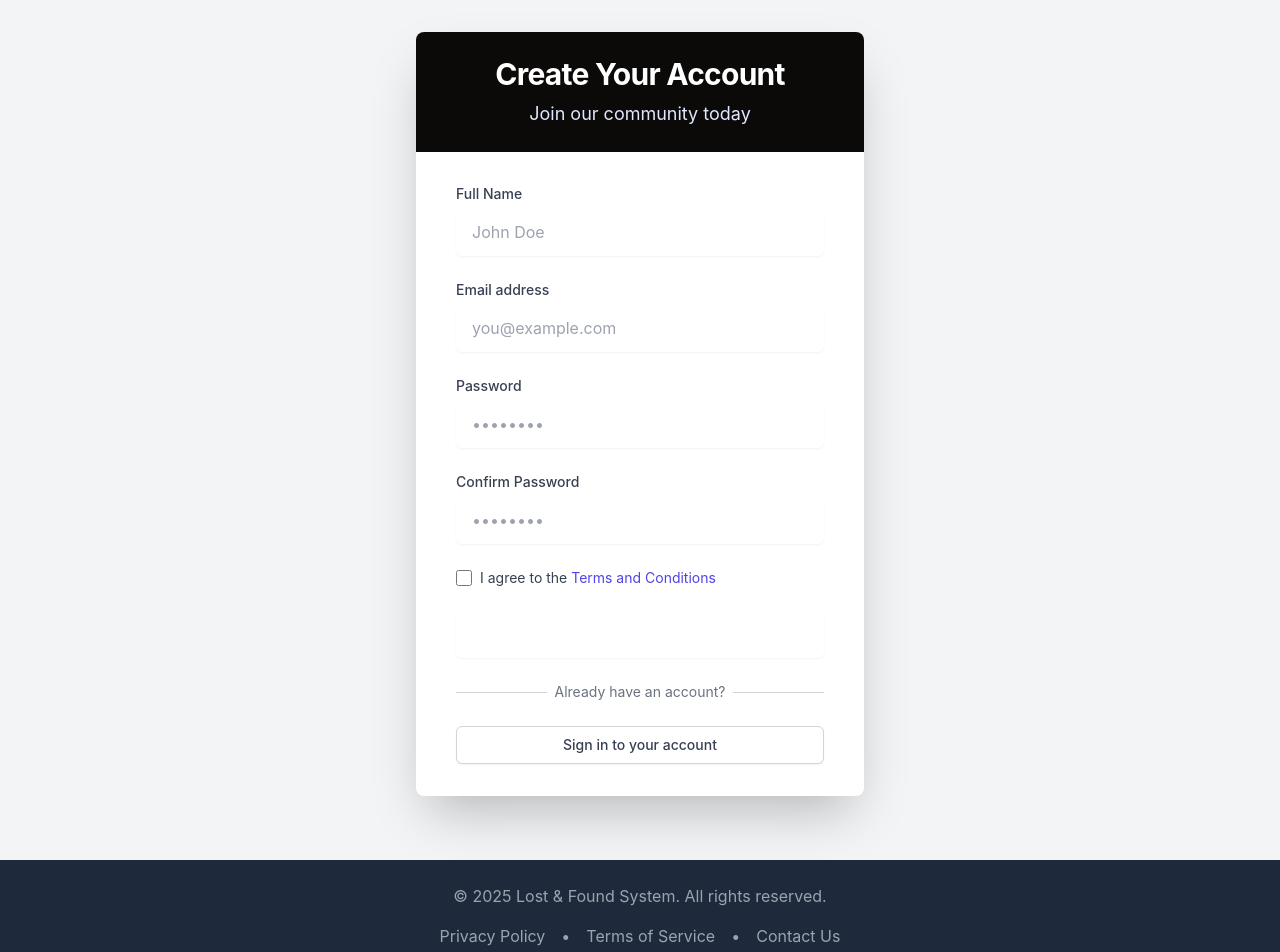
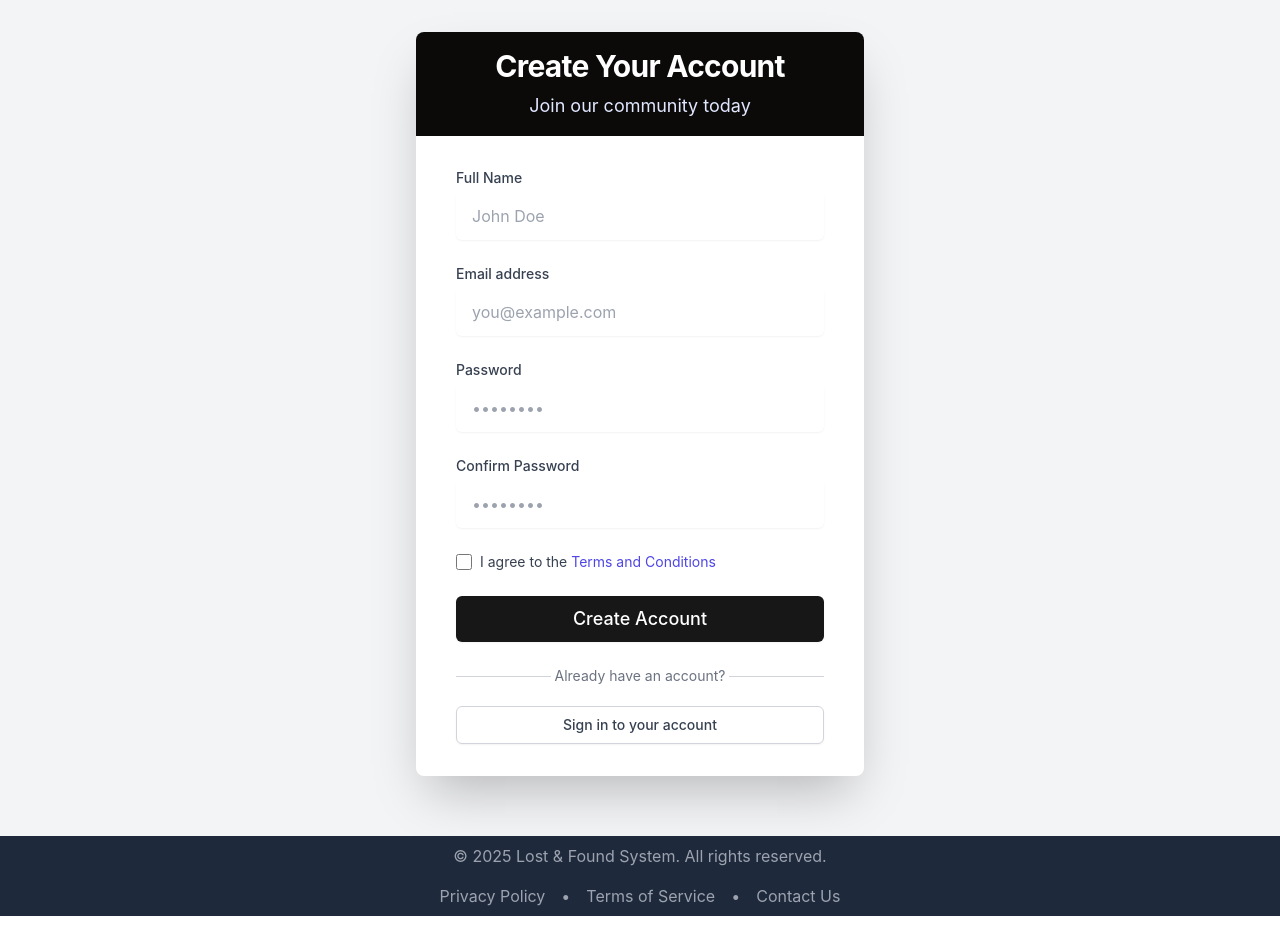
Before and after one commit to kavishavoshan/LostFoundSystem, a React (Create React App) app in the folder frontend/: page /register in a window 1280 px wide. Shown: the top 952 px of the page. After the commit the page ends 916 px from the top, so only its background shows below. Built offline with nearby package versions, Linux system fonts and the light colour scheme.

Commit message:
Refactor Footer and Register page styles for improved layout and consistency

```diff
--- a/frontend/src/components/UI/Footer.js
+++ b/frontend/src/components/UI/Footer.js
@@ -5,7 +5,7 @@ const Footer = ({ companyName = "Lost & Found System", additionalContent }) => {
   const currentYear = new Date().getFullYear();
 
   return (
-    <footer className="py-6 mt-8 text-center text-gray-400 bg-slate-800">
+    <footer className="py-2 mt-7 text-center text-gray-400 bg-slate-800">
       <div className="container px-4 mx-auto">
         <p>&copy; {currentYear} {companyName}. All rights reserved.</p>
 
--- a/frontend/src/pages/Register.js
+++ b/frontend/src/pages/Register.js
@@ -46,7 +46,7 @@ const Register = () => {
       <main className="flex items-center justify-center flex-grow">
         <div className="w-full max-w-md mx-4 my-8 overflow-hidden bg-white rounded-lg shadow-2xl">
           {/* Header Section */}
-          <div className="px-8 py-10 bg-stone-950 sm:py-6">
+          <div className="px-8 py-10 bg-stone-950 sm:py-4">
             <div className="text-center">
               <h2 className="text-3xl font-bold tracking-tight text-white">
                 Create Your Account
@@ -176,7 +176,7 @@ const Register = () => {
               <div>
                 <button
                   type="submit"
-                  className="flex justify-center w-full px-4 py-2 text-lg font-medium text-white border border-transparent rounded-md shadow-sm bg- hover:bg-indigo-700 focus:outline-none focus:ring-2 focus:ring-indigo-500 focus:ring-offset-2"
+                  className="flex justify-center w-full px-4 py-2 text-lg font-medium text-white border border-transparent rounded-md shadow-sm bg-neutral-900 hover:bg-indigo-700 focus:outline-none focus:ring-2 focus:ring-indigo-500 focus:ring-offset-2"
                 >
                   Create Account
                 </button>
@@ -189,13 +189,13 @@ const Register = () => {
                   <div className="w-full border-t border-gray-300" />
                 </div>
                 <div className="relative flex justify-center text-sm">
-                  <span className="px-2 text-gray-500 bg-white">
+                  <span className="px-1 text-gray-500 bg-white">
                     Already have an account?
                   </span>
                 </div>
               </div>
 
-              <div className="mt-6">
+              <div className="mt-5">
                 <button
                   onClick={() => navigate("/login")}
                   className="flex justify-center w-full px-4 py-2 text-sm font-medium text-gray-700 bg-white border border-gray-300 rounded-md shadow-sm hover:bg-gray-50 focus:outline-none focus:ring-2 focus:ring-indigo-500 focus:ring-offset-2"
```
